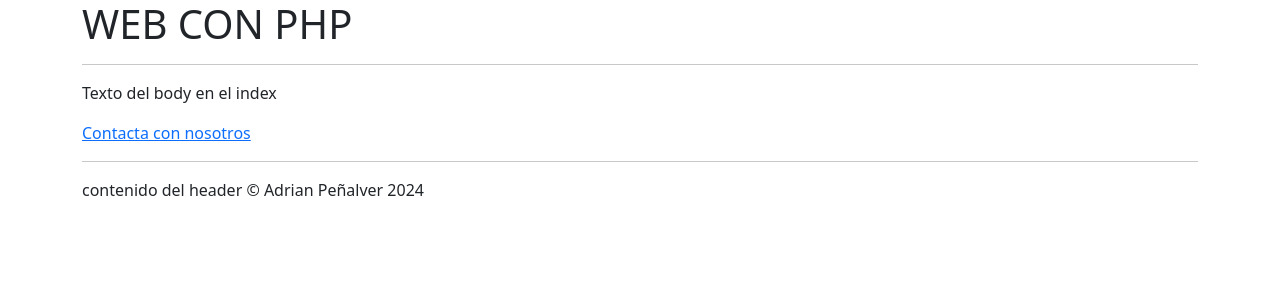
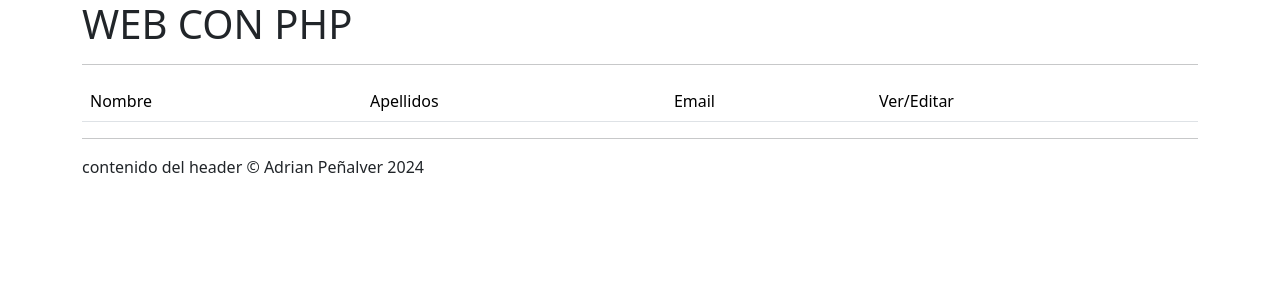
Before and after one commit to apenfe/PHP-vrw, a PHP site: page /app/index.php in a window 1280 px wide. Shown: the top 300 px of the page. Run offline with PHP 8.4, Linux system fonts and the light colour scheme; data that the repository does not hold is empty.

Commit message:
consultas desde php

```diff
--- a/cursoPHP/src/app/crear.php
+++ b/cursoPHP/src/app/crear.php
@@ -17,6 +17,11 @@
     <label for="bio">
         Biografia:
         <textarea name="bio" class="form-control"></textarea>
+    </label>
+    <br>
+    <label for="email">
+        Email:
+        <input type="email" name="email" class="form-control">
     </label>
     <br>
     <label for="image">
--- a/cursoPHP/src/app/index.php
+++ b/cursoPHP/src/app/index.php
@@ -1,10 +1,32 @@
 <?php
 include 'includes/header.php'; // si pongo require_once permite cargarlo solo una vez
+
+$users = mysqli_query($db, "SELECT * FROM users;");
+
 ?>
 
-<p>Texto del body en el index</p>
+<table class="table">
+    <tr>
+        <td>Nombre</td>
+        <td>Apellidos</td>
+        <td>Email</td>
+        <td>Ver/Editar</td>
+    </tr>
 
-<a href="contacto.php">Contacta con nosotros</a>
+    <?php while ($row = mysqli_fetch_assoc($users)){ ?>
+    <tr>
+
+        <td><?= $row['name']?></td>
+        <td><?= $row['apellidos']?></td>
+        <td><?= $row['email']?></td>
+        <td>
+            <a href="ver.php?id=<?=$row["usuario_id"]?>" class="btn btn-success">Ver</a>
+        </td>
+
+    </tr>
+    <?php } ?>
+
+</table>
 
 <?php
 include 'includes/footer.php';
```
Also changed, not shown: cursoPHP/src/app/install.php (+23 -1 lines), cursoPHP/src/app/ver.php (added, +30 -0 lines).
